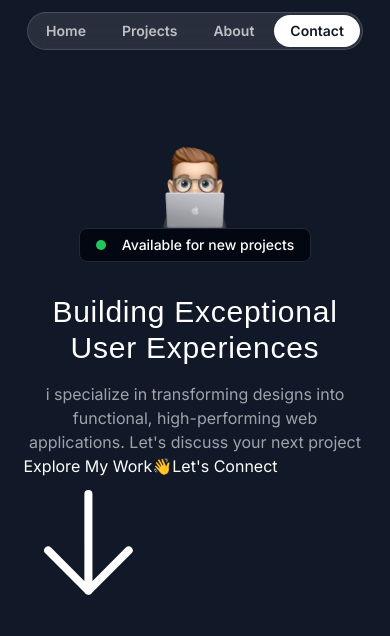
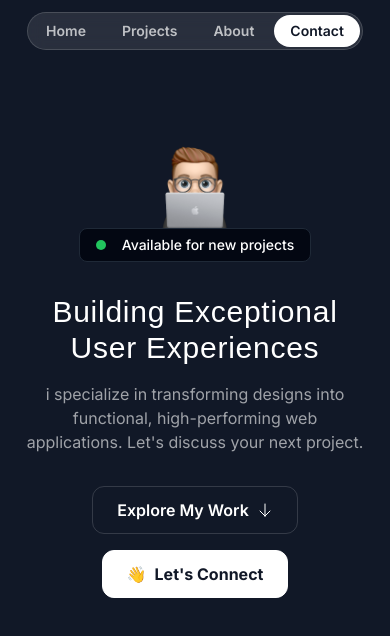
Before and after one commit to MorhafGhziel/frontend-tribe-portofolio, a Next.js app: page / in a window 390 px wide. Shown: the top 636 px of the page. Built offline with nearby package versions, Linux system fonts and the light colour scheme; a web font is replaced by a local one.

Commit message:
the hero section is done on the mobile screen

```diff
--- a/src/sections/Hero.tsx
+++ b/src/sections/Hero.tsx
@@ -24,16 +24,16 @@
         </h1>
         <p className="text-center mt-4 text-white/60">
           i specialize in transforming designs into functional, high-performing
-          web applications. Let&#39;s discuss your next project
+          web applications. Let&#39;s discuss your next project.
         </p>
-        <div>
-          <button>
-            <span>Explore My Work</span>
-            <ArrowDown />
+        <div className="flex flex-col items-center mt-8 gap-4">
+          <button className="inline-flex gap-2 border border-white/15 items-center rounded-xl px-6 h-12">
+            <span className="font-semibold">Explore My Work</span>
+            <ArrowDown className="size-4" />
           </button>
-          <button>
+          <button className="inline-flex items-center gap-2 border border-white bg-white text-gray-900 h-12 px-6 rounded-xl">
             <span>👋</span>
-            <span>Let&#39;s Connect</span>
+            <span className="font-bold">Let&#39;s Connect</span>
           </button>
         </div>
       </div>
```
